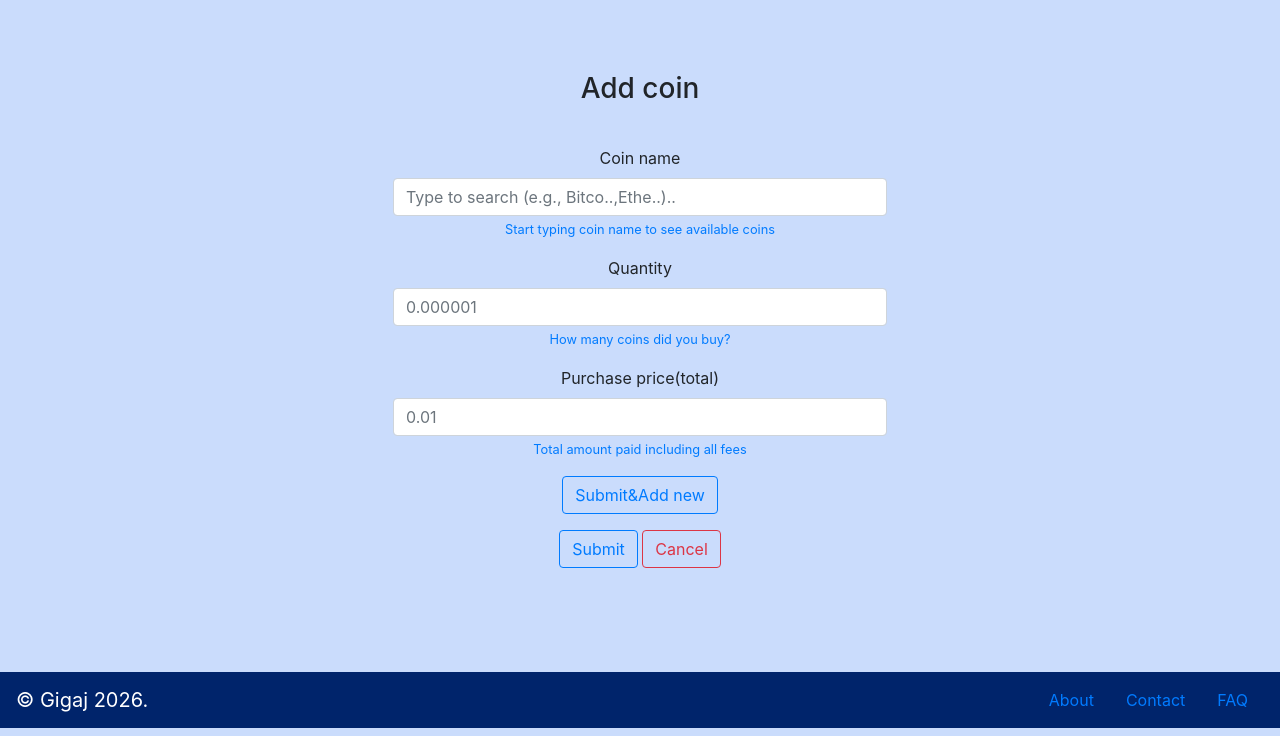
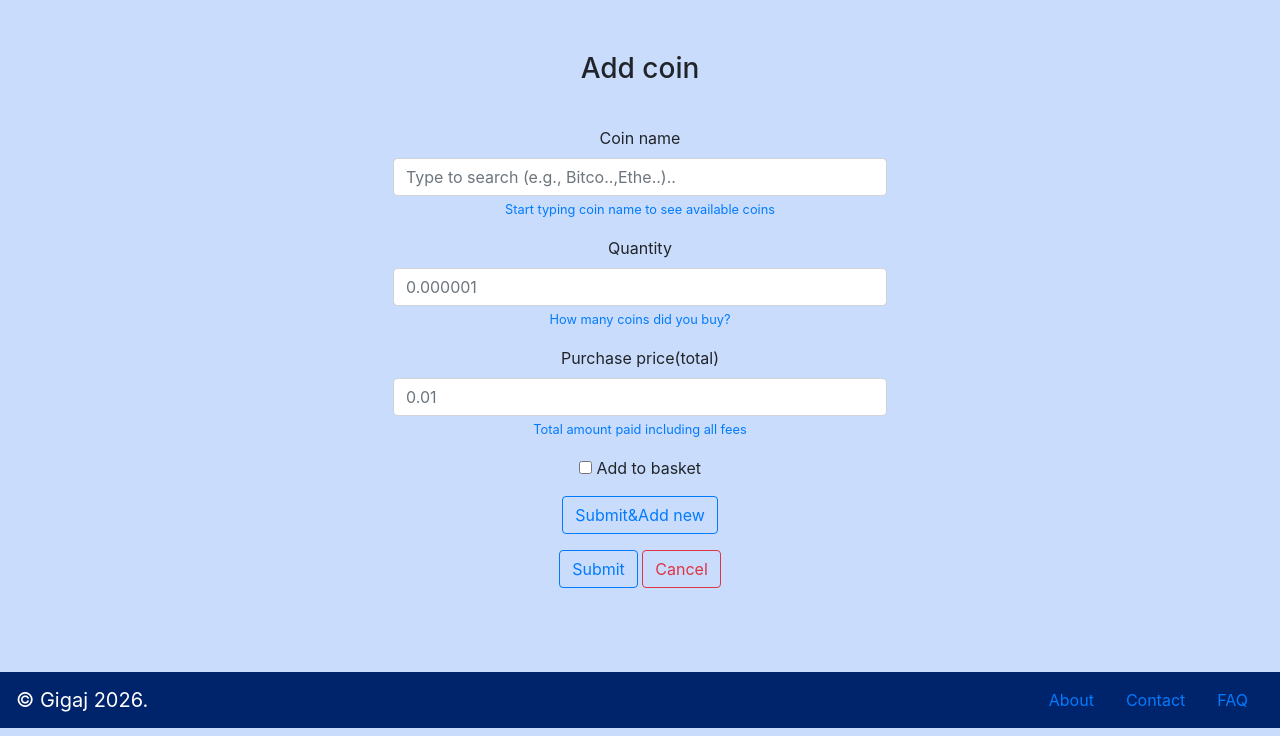
Before and after one commit to Neno979/Portfolio-Tracker, a Flask app: template templates/addcoin.html in a window 1280 px wide. Shown: the part 64-800 px from the top of the page. Run offline with Flask 3, Linux system fonts and the light colour scheme; the template is opened without the code that fills it, so the values that code supplies are empty.

Commit message:
added checkbox to add or remove coin from basket

```diff
--- a/Main.py
+++ b/Main.py
@@ -268,6 +268,8 @@ def add_coin():
         coin_symbol = request.form.get("coin_symbol")
         quantity = request.form.get("quantity")
         total_paid = request.form.get("total_paid")
+        #in_basket = request.form.get("in_basket")
+        in_basket = 'in_basket' in request.form
 
         # double check if fields are filled
         if not coin_symbol or not quantity or not total_paid:
@@ -305,7 +307,8 @@ def add_coin():
             user_id=user.id,
             coin_uuid=coin.uuid,
             quantity=quantity,
-            total_paid=total_paid
+            total_paid=total_paid,
+            in_basket=in_basket
         )
         db.session.add(new_holding)
         db.session.commit()
@@ -320,6 +323,7 @@ def add_coin():
             flash(f"Added {quantity} {coin_symbol} (${price_per_coin:,.2f}/coin)! Add another transaction.", "success")
             return render_template("addcoin.html", username=user.username, coins=available_coins)
         else:
+            print(in_basket)
             flash(f"Successfully added {quantity} {coin_symbol} to your portfolio!", "success")
             return redirect("/portfolio")
 
@@ -420,10 +424,11 @@ def edit_transaction(transaction_id):
         return redirect("/sign-in")
 
     edit_item = Portfolio.query.filter_by(id=transaction_id).first()
-
+    print(edit_item.in_basket)
     if request.method == "POST":
         edit_item.quantity = request.form["quantity"]
         edit_item.total_paid = request.form["total_paid"]
+        edit_item.in_basket = 'in_basket' in request.form
         db.session.commit()
         flash(f"transaction successfully changed!", "success")
         return redirect(url_for("main.overview", symbol=edit_item.coin.symbol))
@@ -443,7 +448,7 @@ def basket():
         return redirect("/sign-in")
 
     # Get user's all portfolio transactions
-    holdings = Portfolio.query.filter_by(user_id=user.id).all()
+    holdings = Portfolio.query.filter_by(user_id=user.id, in_basket=True).all()
 
 
 
--- a/templates/addcoin.html
+++ b/templates/addcoin.html
@@ -44,6 +44,12 @@
                             <input name="total_paid" type="number" step="0.01" class="form-control" placeholder="0.01" required>
                             <small class="text-primary">Total amount paid including all fees</small>
                     </div>
+                    <div class="form-group ">
+                        <input name="in_basket"type="checkbox" value="1">
+                        <label class="form-check-label">
+                            Add to basket
+                        </label>
+                    </div>
                     <div class="form-group">
                         <button class="btn btn-outline-primary " name="action" type="submit" value="Sub_and_add">Submit&Add new</button>
                     </div>
--- a/templates/edittransaction.html
+++ b/templates/edittransaction.html
@@ -39,6 +39,12 @@
                             <input name="total_paid" type="number" step="0.01" class="form-control" value="{{ edit_item.total_paid}}" required>
                             <small class="text-primary">Total amount paid including all fees</small>
                     </div>
+                    <div class="form-group ">
+                        <input name="in_basket" type="checkbox" value="True" {% if edit_item.in_basket %} checked {% endif%}">
+                        <label class="form-check-label">
+                            Add to basket
+                        </label>
+                    </div>
                     <div class="form-group">
                         <button class="btn btn-outline-primary " name="action" type="submit" value="Submit">Submit</button>
                         <a href="/overview/{{ edit_item.coin.symbol }}" class="btn btn-outline-danger">Cancel</a>
```
